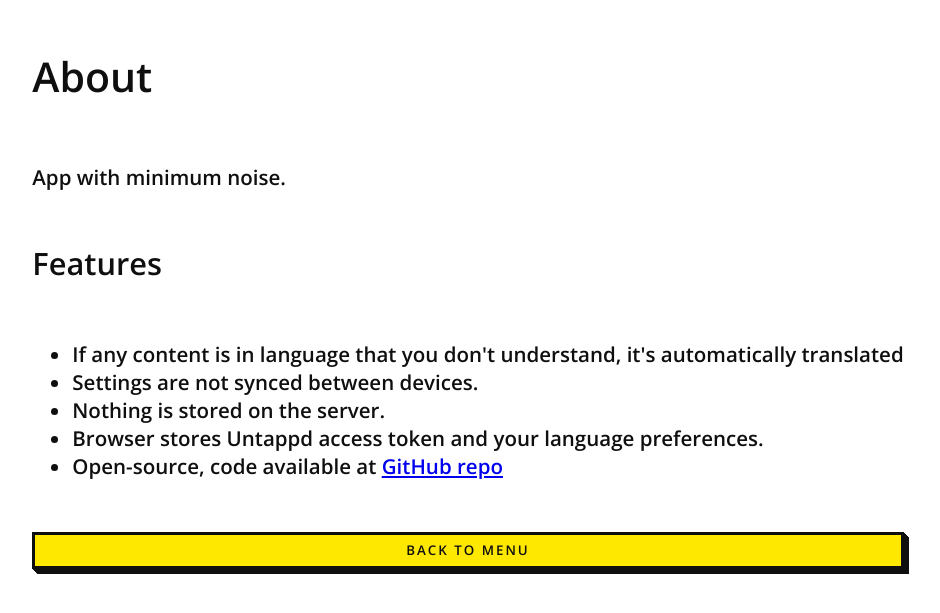
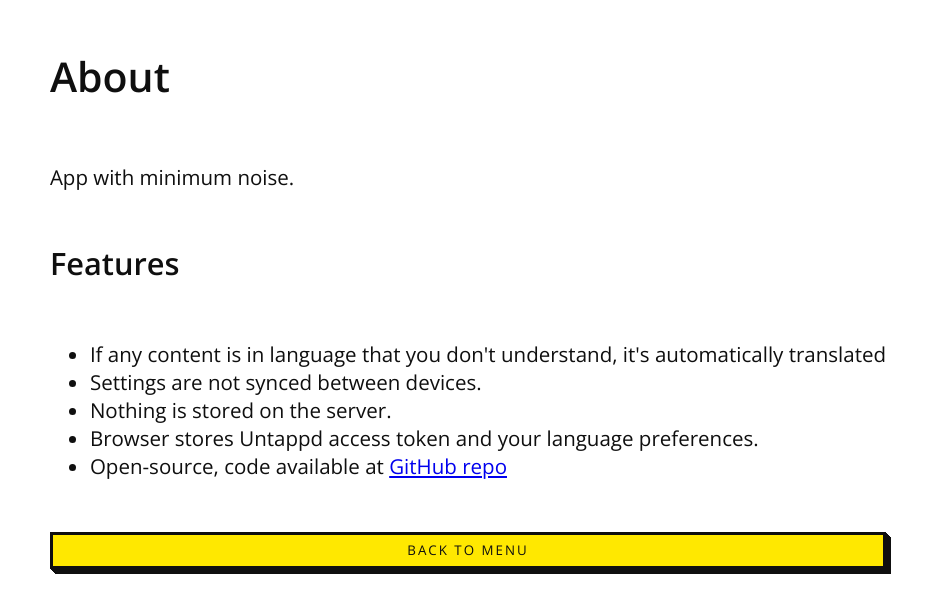
Before and after one commit to watofundefined/hyodyntamaton, a Next.js app: page /about in a window 1280 px wide. Shown: the part 105-718 px from the top of the page, without its empty margins (172-1112 px from the left). Built offline with nearby package versions, Linux system fonts and the light colour scheme.

Commit message:
add 400 font weight (before there was just 600 wtf)

```diff
--- a/components/static-head.tsx
+++ b/components/static-head.tsx
@@ -11,7 +11,7 @@
         rel="stylesheet"
       />
       <link
-        href="https://fonts.googleapis.com/css2?family=Open+Sans:wght@600&display=block"
+        href="https://fonts.googleapis.com/css2?family=Open+Sans:wght@400;600&display=block"
         rel="stylesheet"
       />
     </Head>
--- a/styles/components-venue-details.scss
+++ b/styles/components-venue-details.scss
@@ -45,6 +45,7 @@
     margin-left: 1em;
 
     .beer-name {
+      font-weight: bold;
       font-size: 1.2em;
       line-height: 1.2em;
       display: flex;
```
